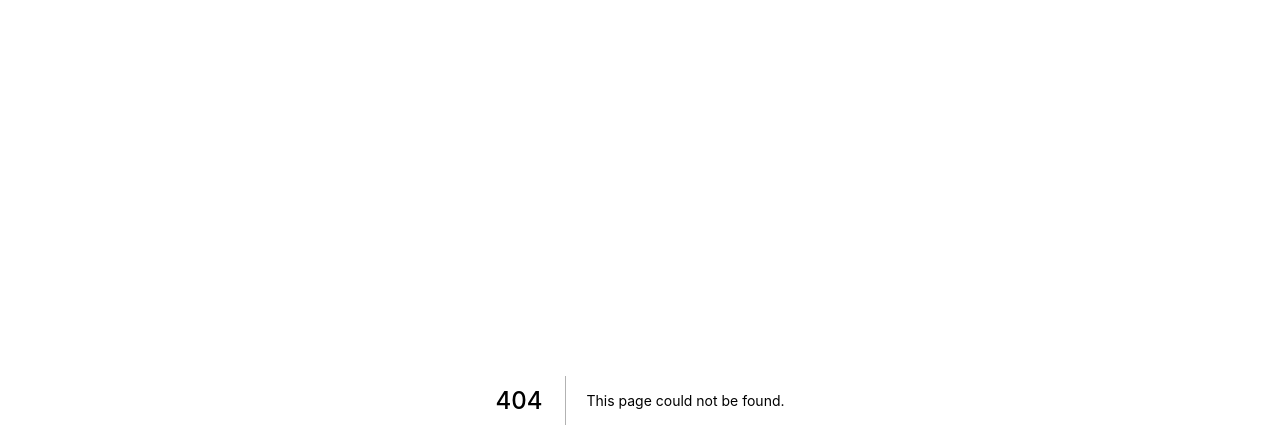
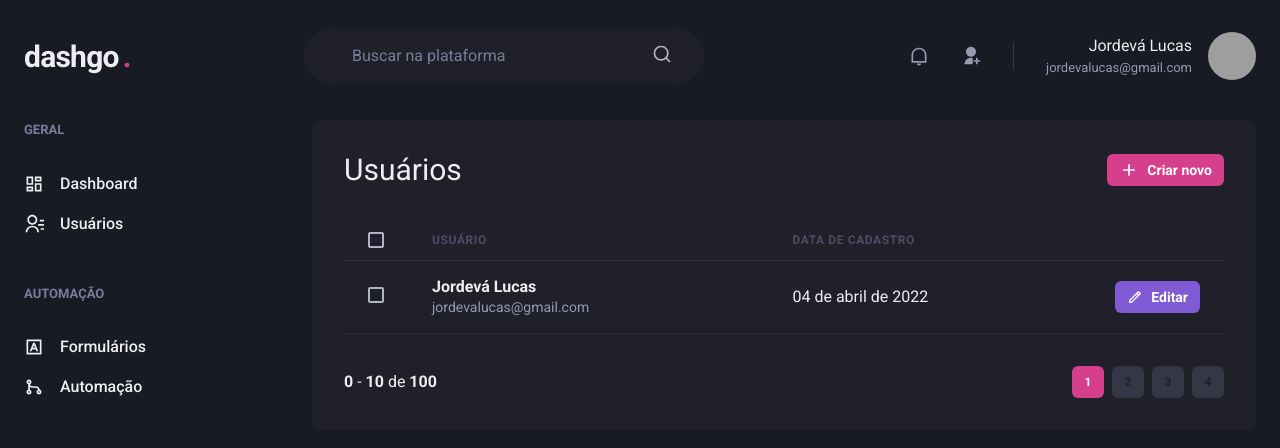
Before and after one commit to jordelucas/dashgo, a Next.js app: page /users in a window 1280 px wide. Before the commit this address had no page. Shown: the top 448 px of the page. Built offline with nearby package versions, Linux system fonts and the light colour scheme; grey boxes are pictures that could not be loaded.

Commit message:
add UserList page

```diff
--- /dev/null
+++ b/src/pages/users/index.tsx
@@ -0,0 +1,100 @@
+import { RiAddLine, RiPencilLine } from 'react-icons/ri';
+import {
+  Box,
+  Button,
+  Checkbox,
+  Flex,
+  Heading,
+  Icon,
+  Table,
+  Tbody,
+  Td,
+  Text,
+  Th,
+  Thead,
+  Tr,
+} from '@chakra-ui/react';
+
+import { Header } from '../../components/Header';
+import { Sidebar } from '../../components/Sidebar';
+import { Pagination } from '../../components/Pagination';
+
+export default function UserList() {
+  return (
+    <Box>
+      <Header />
+
+      <Flex
+        width='100%'
+        marginY='6'
+        maxWidth={1480}
+        marginX='auto'
+        paddingX='6'
+      >
+        <Sidebar />
+
+        <Box flex='1' borderRadius={8} background='gray.800' padding='8'>
+          <Flex
+            marginBottom='8'
+            justifyContent='space-between'
+            alignItems='center'
+          >
+            <Heading size='lg' fontWeight='normal'>Usuários</Heading>
+
+            <Button
+              as='a'
+              size='sm'
+              fontSize='sm'
+              colorScheme='pink'
+              leftIcon={<Icon as={RiAddLine} fontSize='20' />}
+            >
+              Criar novo
+            </Button>
+          </Flex>
+
+          <Table colorScheme='whiteAlpha'>
+            <Thead>
+              <Tr>
+                <Th paddingX='6' color='gray.300' width='8'>
+                  <Checkbox colorScheme='pink' />
+                </Th>
+                <Th>Usuário</Th>
+                <Th>Data de cadastro</Th>
+                <Th width='8'></Th>
+              </Tr>
+            </Thead>
+            <Tbody>
+              <Tr>
+                <Td paddingX='6'>
+                  <Checkbox colorScheme='pink' />
+                </Td>
+                <Td>
+                  <Box>
+                    <Text fontWeight='bold'>Jordevá Lucas</Text>
+                    <Text fontSize='sm' color='gray.300'>
+                      jordevalucas@gmail.com
+                    </Text>
+                  </Box>
+                </Td>
+                <Td>04 de abril de 2022</Td>
+                <Td>
+                  <Button
+                    as='a'
+                    size='sm'
+                    fontSize='sm'
+                    colorScheme='purple'
+                    leftIcon={<Icon as={RiPencilLine} fontSize='16' />}
+                  >
+                    Editar
+                  </Button>
+                </Td>
+              </Tr>
+            </Tbody>
+          </Table>
+
+          <Pagination />
+        </Box>
+      </Flex>
+    </Box>
+  )
+}
```
